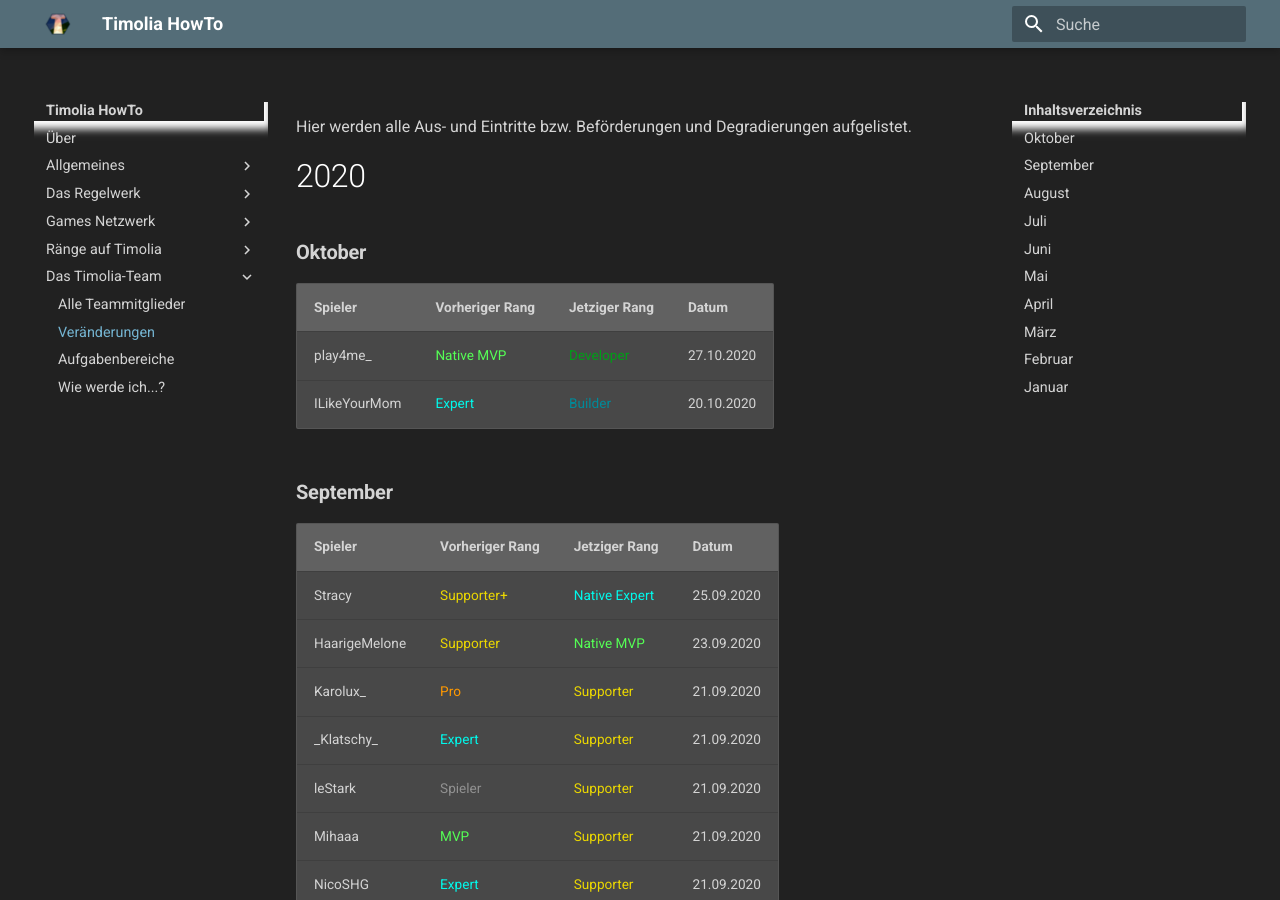
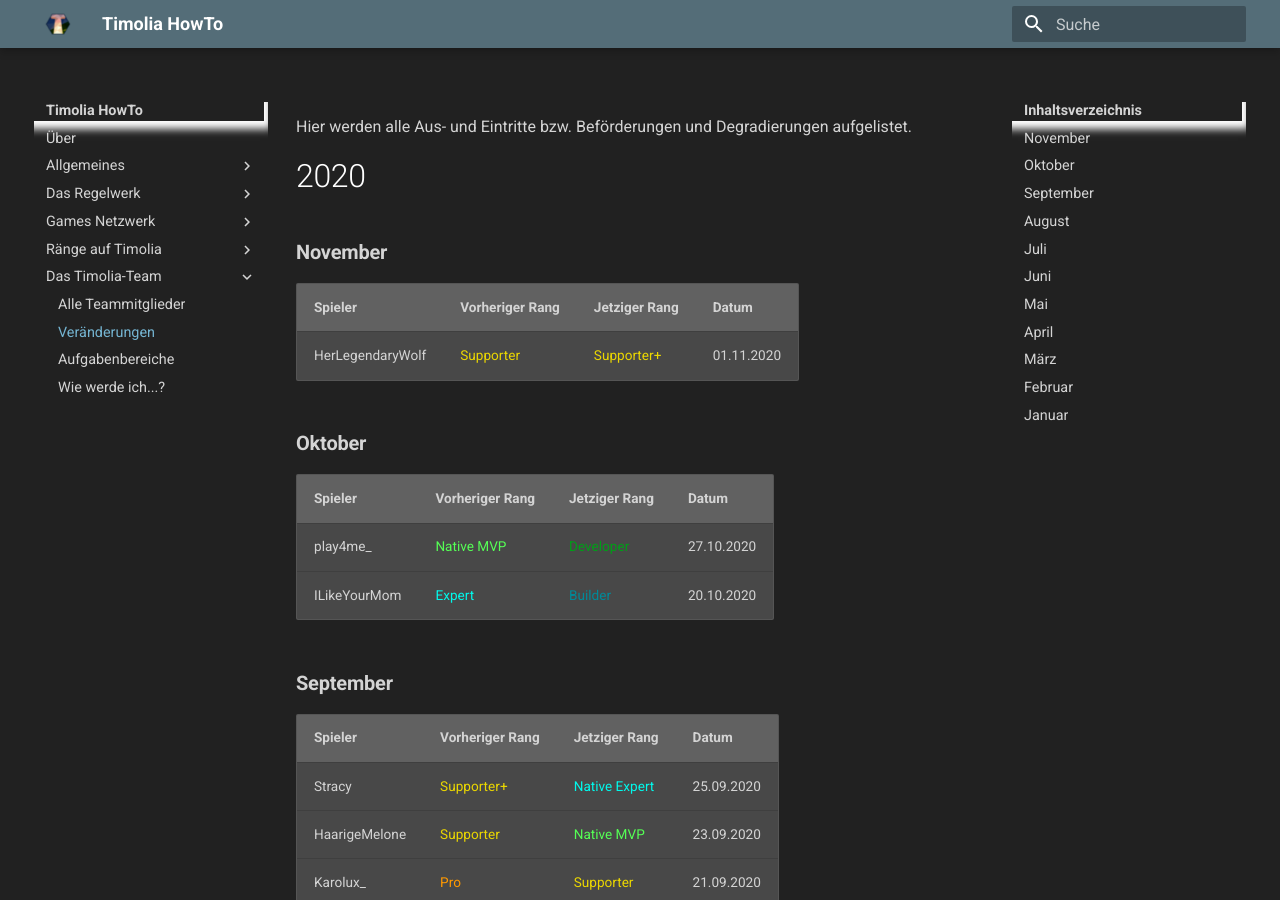
Before and after one commit to TimoliaDE/HowTo, an MkDocs documentation site: the page built from docs/team/changes.md, in a window 1280 px wide and 900 px high. Built offline with MkDocs 1.6.1 and Material for MkDocs 9.7.7, drawn with Linux system fonts in a browser that asks for light colours; old or Windows-style settings are respelled for this version of MkDocs.

Commit message:
HerLegendaryWolf Supporter -> Supporter+

```diff
--- a/docs/team/changes.md
+++ b/docs/team/changes.md
@@ -1,6 +1,11 @@
 Hier werden alle Aus- und Eintritte bzw. Beförderungen und Degradierungen aufgelistet.
 
 # 2020
+
+###  <strong>November</strong>
+| Spieler | Vorheriger Rang | Jetziger Rang | Datum |
+| ------ | ------ | ------ | ------ |
+| HerLegendaryWolf | <span class='supporter'>Supporter</span> | <span class='supporter-plus'>Supporter+</span> | 01.11.2020 |
 
 ###  <strong>Oktober</strong>
 | Spieler | Vorheriger Rang | Jetziger Rang | Datum |
```
Also changed, not shown: docs/team/members.md (+4 -4 lines), docs/team/responsibilities.md (+1 -1 lines).
